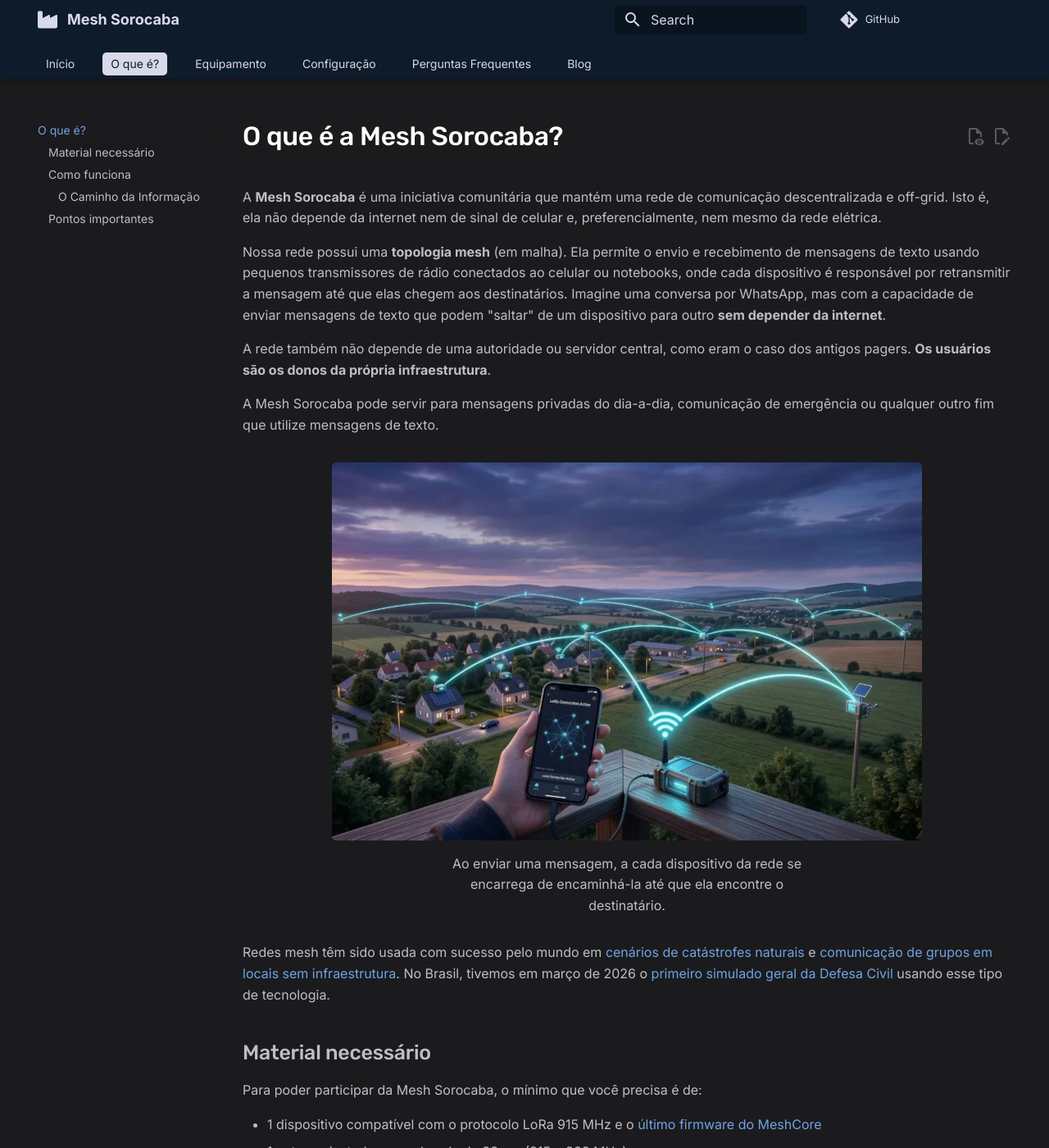
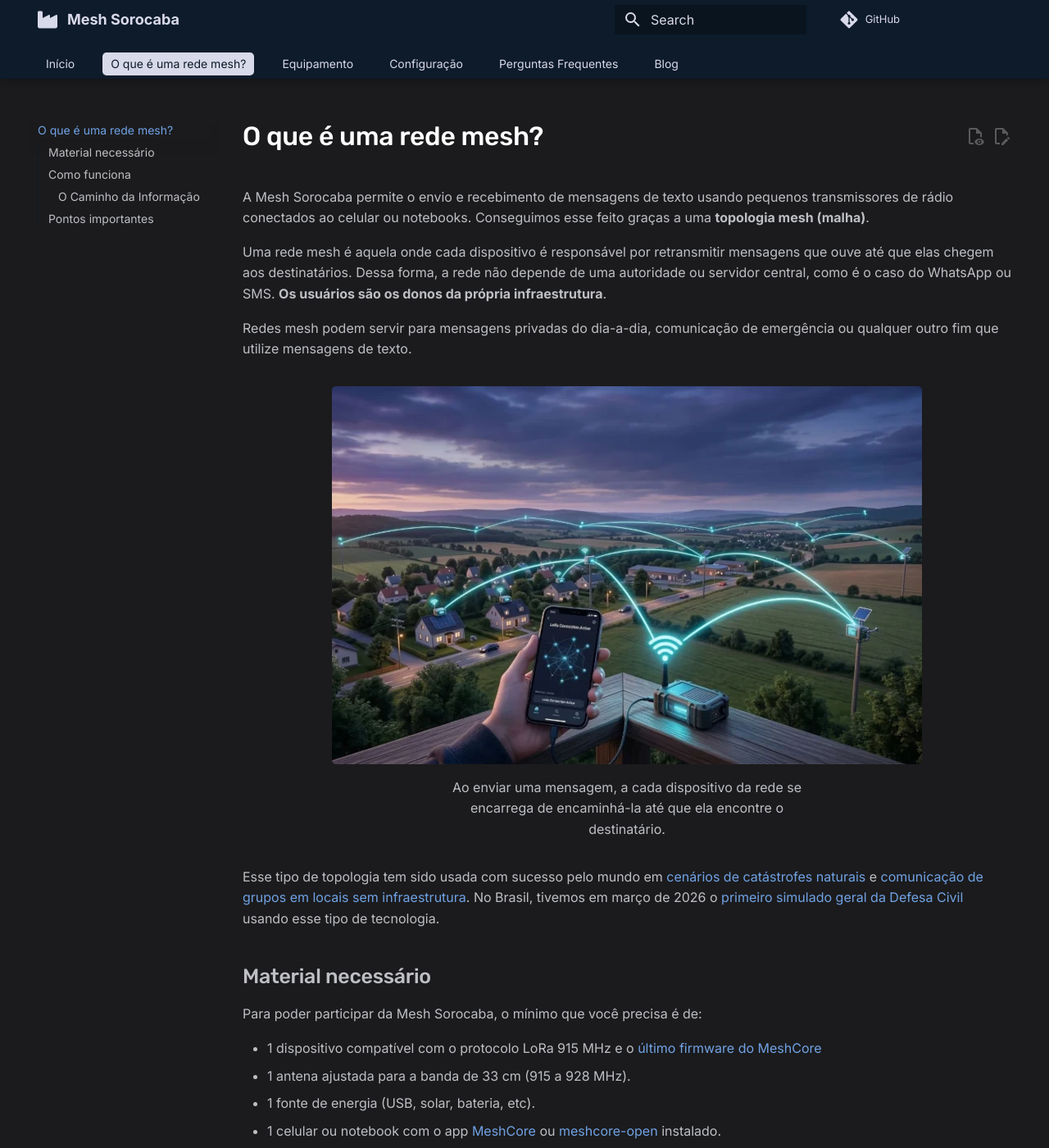
Before and after one commit to MeshSorocaba/meshsorocaba.github.io, an MkDocs documentation site: the page built from docs/o-que-e.md, in a window 1280 px wide and 1400 px high. Shown: the whole window at 82% size. Built offline with MkDocs 1.6.1 and Material for MkDocs 9.7.7, drawn with Linux system fonts in a browser that asks for light colours; comment, search, counter and statistics services are not loaded.

Commit message:
Update meshnet definition

```diff
--- a/docs/o-que-e.md
+++ b/docs/o-que-e.md
@@ -1,19 +1,17 @@
-# O que é a Mesh Sorocaba?
+# O que é uma rede mesh?
 
-A **Mesh Sorocaba** é uma iniciativa comunitária que mantém uma rede de comunicação descentralizada e _off-grid_. Isto é, ela não depende da internet nem de sinal de celular e, preferencialmente, nem mesmo da rede elétrica.
+A Mesh Sorocaba permite o envio e recebimento de mensagens de texto usando pequenos transmissores de rádio conectados ao celular ou notebooks. Conseguimos esse feito graças a uma **topologia mesh (malha)**.
 
-Nossa rede possui uma **topologia mesh** (em malha). Ela permite o envio e recebimento de mensagens de texto usando pequenos transmissores de rádio conectados ao celular ou notebooks, onde cada dispositivo é responsável por retransmitir a mensagem até que elas chegem aos destinatários. Imagine uma conversa por WhatsApp, mas com a capacidade de enviar mensagens de texto que podem "saltar" de um dispositivo para outro **sem depender da internet**.
+Uma rede mesh é aquela onde cada dispositivo é responsável por retransmitir mensagens que ouve até que elas chegem aos destinatários. Dessa forma, a rede não depende de uma autoridade ou servidor central, como é o caso do WhatsApp ou SMS. **Os usuários são os donos da própria infraestrutura**.
 
-A rede também não depende de uma autoridade ou servidor central, como eram o caso dos antigos pagers. **Os usuários são os donos da própria infraestrutura**.
-
-A Mesh Sorocaba pode servir para mensagens privadas do dia-a-dia, comunicação de emergência ou qualquer outro fim que utilize mensagens de texto.
+Redes mesh podem servir para mensagens privadas do dia-a-dia, comunicação de emergência ou qualquer outro fim que utilize mensagens de texto.
 
 ![](/img/rede-mesh.webp)
 /// caption
 Ao enviar uma mensagem, a cada dispositivo da rede se encarrega de encaminhá-la até que ela encontre o destinatário.
 ///
 
-Redes mesh têm sido usada com sucesso pelo mundo em [cenários de catástrofes naturais](https://nodakmesh.org/blog/meshcore-emergency-preparedness) e [comunicação de grupos em locais sem infraestrutura](https://blog.noforeignland.com/off-grid-boat-communications-with-meshtastic/). No Brasil, tivemos em março de 2026 o [primeiro simulado geral da Defesa Civil](https://www.facebook.com/groups/276059605530869/posts/758395703963921/) usando esse tipo de tecnologia.
+Esse tipo de topologia tem sido usada com sucesso pelo mundo em [cenários de catástrofes naturais](https://nodakmesh.org/blog/meshcore-emergency-preparedness) e [comunicação de grupos em locais sem infraestrutura](https://blog.noforeignland.com/off-grid-boat-communications-with-meshtastic/). No Brasil, tivemos em março de 2026 o [primeiro simulado geral da Defesa Civil](https://www.facebook.com/groups/276059605530869/posts/758395703963921/) usando esse tipo de tecnologia.
 
 
 ## Material necessário
--- a/mkdocs.yml
+++ b/mkdocs.yml
@@ -24,7 +24,7 @@ theme:
 nav:
   - Início: index.md
   # - Guia Rápido: guia-rapido.md
-  - O que é?: o-que-e.md
+  - O que é uma rede mesh?: o-que-e.md
   - Equipamento: equipamento-recomendado.md
   - Configuração: configuracao.md
   - Perguntas Frequentes: perguntas-frequentes.md
```
